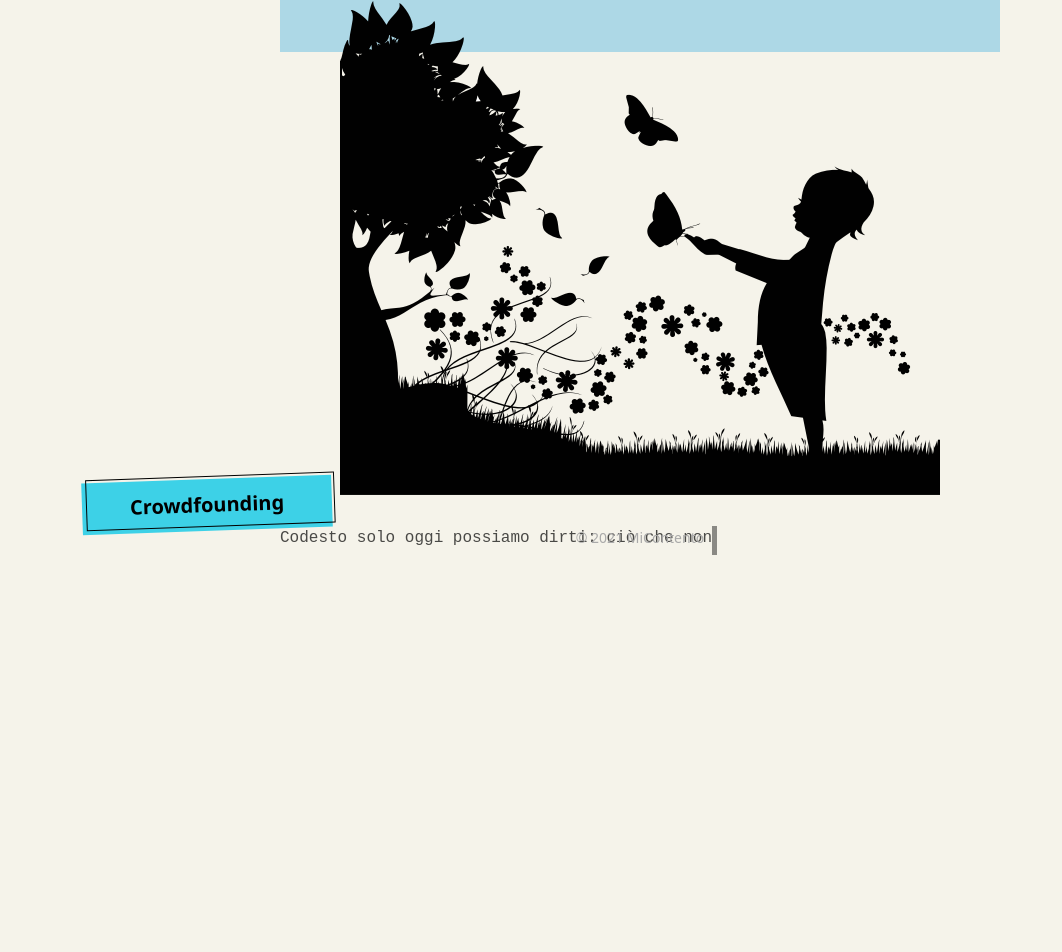
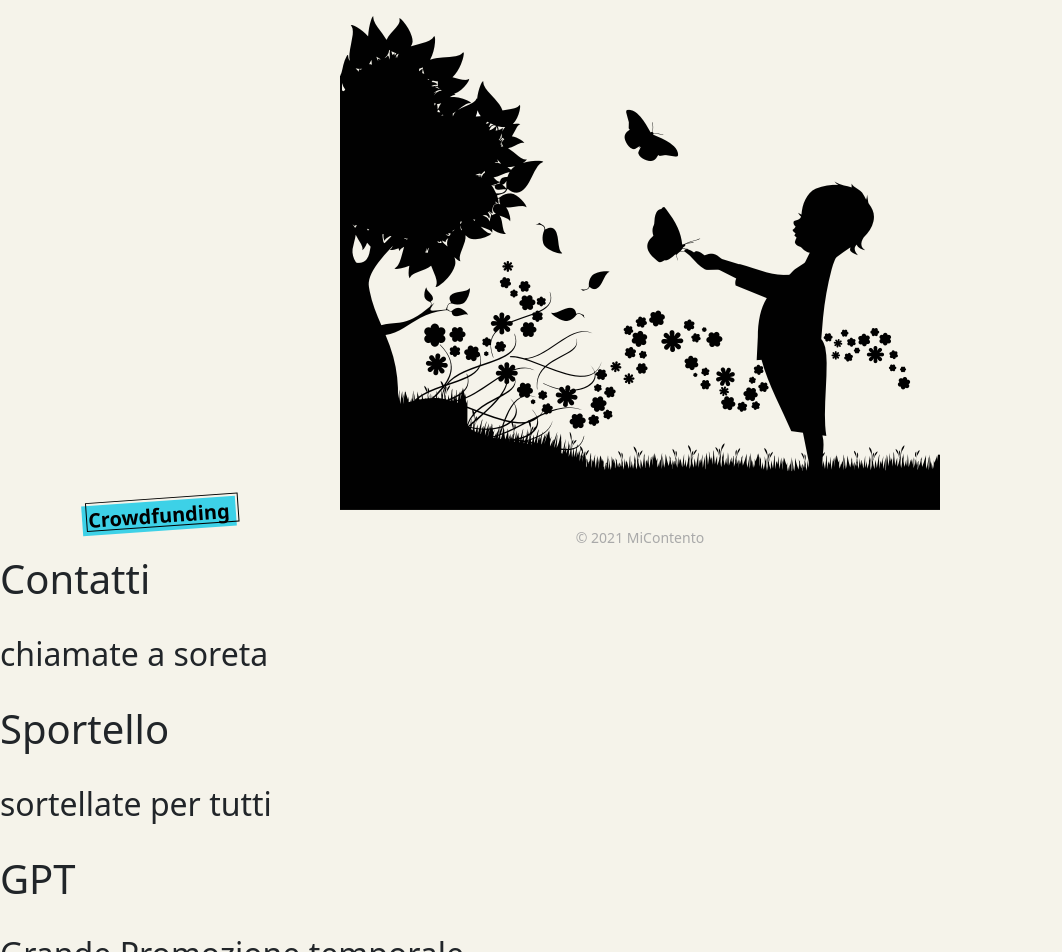
Before and after one commit to axamon/micontentoreact, a React (Create React App) app: page / in a window 1280 px wide. Shown: the part 245-1197 px from the top of the page, without its empty margins (0-1062 px from the left). Built offline with nearby package versions, Linux system fonts and the light colour scheme.

Commit message:
crowdfunding

```diff
--- a/package.json
+++ b/package.json
@@ -12,6 +12,7 @@
     "react-dom": "^18.1.0",
     "react-parallax-tilt": "^1.7.15",
     "react-scripts": "5.0.1",
+    "sass": "^1.51.0",
     "web-vitals": "^2.1.4"
   },
   "scripts": {
--- a/src/App.css
+++ b/src/App.css
@@ -23,11 +23,42 @@ body {
   --article-load-delay: calc(var(--nav-load-time)+var(--nav-link-load-time))
 }
 
+#contatti {
+  display: flex;
+  flex-direction: column;
+  text-align: left;
+
+  top: 800px;
+  position: absolute;
+}
+
+#sportello {
+  display: flex;
+  flex-direction: column;
+  text-align: left;
+
+  top: 950px;
+  position: absolute;
+}
+
+#gpt {
+  display: flex;
+  flex-direction: column;
+  text-align: left;
+
+  top: 1100px;
+  position: absolute;
+}
+
 nav {
   background-color: rgb(9, 61, 92);
   color: white;
   animation: nav-load 300ms ease-in;
   top: 0;
+}
+
+a:hover{
+  color: white;
 }
 
 @keyframes nav-load {
@@ -167,62 +198,7 @@ i{
   padding: auto;
 }
 
-.crowdfounding {
-  position: absolute;
-  bottom: 3vh;
+
+.cursor-pointer{
+  cursor: pointer;
 }
-
-
-
-/* CSS */
-.button-53 {
-  background-color: #3DD1E7;
-  border: 0 solid #E5E7EB;
-  box-sizing: border-box;
-  color: #000000;
-  display: flex;
-  font-family: ui-sans-serif,system-ui,-apple-system,system-ui,"Segoe UI",Roboto,"Helvetica Neue",Arial,"Noto Sans",sans-serif,"Apple Color Emoji","Segoe UI Emoji","Segoe UI Symbol","Noto Color Emoji";
-  font-size: 1rem;
-  font-weight: 700;
-  justify-content: center;
-  line-height: 1.75rem;
-  padding: .75rem 1.65rem;
-  position: relative;
-  text-align: center;
-  text-decoration: none #000000 solid;
-  text-decoration-thickness: auto;
-  width: 100%;
-  max-width: 460px;
-  position: relative;
-  cursor: pointer;
-  transform: rotate(-2deg);
-  user-select: none;
-  -webkit-user-select: none;
-  touch-action: manipulation;
-}
-
-.button-53:focus {
-  outline: 0;
-}
-
-.button-53:after {
-  content: '';
-  position: absolute;
-  border: 1px solid #000000;
-  bottom: 4px;
-  left: 4px;
-  width: calc(100% - 1px);
-  height: calc(100% - 1px);
-}
-
-.button-53:hover:after {
-  bottom: 2px;
-  left: 2px;
-}
-
-@media (min-width: 768px) {
-  .button-53 {
-    padding: .75rem 3rem;
-    font-size: 1.25rem;
-  }
-}
--- a/src/App.js
+++ b/src/App.js
@@ -4,6 +4,8 @@ import Typewriter from './components/typewriter/Typewriter';
 import Tilt from 'react-parallax-tilt';
 import 'bootstrap/dist/css/bootstrap.min.css';
 import './App.css';
+import Crowdfunding from './components/crowdfunding/Crowdfunding';
+// import Spin from './components/spin/Spin';
 
 
 
@@ -14,26 +16,30 @@ function App() {
       <div class="circle2"></div>
       <div class="grid-container">
         <div class="grid-item"></div>
-        <div class="grid-item"><Title titolo="MiContento"/></div>
+        <div class="grid-item"></div>
         <div class="grid-item"></div>
 
         <div class="grid-item"></div>
-        <div class="grid-item"><Typewriter text="Unità di misura di senso."/></div>
+        <div class="grid-item">
+        </div>
         <div class="grid-item"></div>
 
         <div class="grid-item"></div>
-        <div class="grid-item mt-4 text-center">
+        <div class="cursor-pointer grid-item mt-4 text-center">
           <Tilt trackOnWindow="true" gyroscope="true" tiltReverse="true">
+          <Title titolo="MiContento"/>
           <nav>
             <ul>
-                <li><a href="#">Contatti</a></li>
-                <li><a href="#">Sportello</a></li>
-                <li><a href="#">GPT</a></li>
+                <li><a href="#contatti">Contatti</a></li>
+                <li><a href="#sportello">Sportello</a></li>
+                <li><a href="#gpt">GPT</a></li>
             </ul>
           </nav>
-            <div style={{ height: '10vw', backgroundColor: 'lightblue' }}>
+          <Typewriter text="Unità di misura di senso."/>
+
+            <div style={{ height: '10vw', backgroundColor: '' }}>
               <img class="img-fluid" src="Floral-Child-Silhouette.png" />
-              <Typewriter text="Codesto solo oggi possiamo dirti: ciò che non siamo e ciò che non vogliamo." />
+              {/* <Typewriter text="Codesto solo oggi possiamo dirti: ciò che non siamo e ciò che non vogliamo." /> */}
 
             </div>
           </Tilt>
@@ -44,8 +50,25 @@ function App() {
         </div>
       </div>
       <div className='container'>
-        <div className='crowdfounding'><button class="button-53" role="button">Crowdfounding</button></div>
+        <Crowdfunding />
       </div>
+      <div id='contatti' name="contatti">
+        <h1>Contatti</h1>
+        <br></br>
+        <h2>chiamate a soreta</h2>
+      </div>
+      <div id='sportello' name="sportello">
+        <h1>Sportello</h1>
+        <br></br>
+        <h2>sortellate per tutti</h2>
+      </div>
+      <div id='gpt' name="gpt">
+        <h1>GPT</h1>
+        <br></br>
+        <h2>Grande Promozione temporale</h2>
+      </div>
+
+
       <Footer owner="MiContento" />
     </div>
   );
--- /dev/null
+++ b/src/components/crowdfunding/Crowdfunding.css
@@ -0,0 +1,59 @@
+
+.crowdfunding {
+    position: fixed;
+    bottom: 3vh;
+  }
+
+/* CSS */
+.button-53 {
+    background-color: #3DD1E7;
+    border: 0 solid #E5E7EB;
+    box-sizing: border-box;
+    color: #000000;
+    display: flex;
+    font-family: ui-sans-serif,system-ui,-apple-system,system-ui,"Segoe UI",Roboto,"Helvetica Neue",Arial,"Noto Sans",sans-serif,"Apple Color Emoji","Segoe UI Emoji","Segoe UI Symbol","Noto Color Emoji";
+    font-size: 3vh;
+    font-weight: 700;
+    justify-content: center;
+    line-height: 1.75rem;
+    /* padding: .75rem 1.65rem; */
+    position: relative;
+    text-align: center;
+    text-decoration: none #000000 solid;
+    text-decoration-thickness: auto;
+    width: 100%;
+    max-width: 460px;
+    position: relative;
+    cursor: pointer;
+    transform: rotate(-4deg);
+    user-select: none;
+    -webkit-user-select: none;
+    touch-action: manipulation;
+    vertical-align: middle;
+  }
+
+  .button-53:focus {
+    outline: 0;
+  }
+
+  .button-53:after {
+    content: '';
+    position: absolute;
+    border: 1px solid #000000;
+    bottom: 4px;
+    left: 4px;
+    width: calc(100% - 1px);
+    height: calc(100% - 1px);
+  }
+
+  .button-53:hover:after {
+    bottom: 2px;
+    left: 2px;
+  }
+
+  @media (min-width: 768px) {
+    .button-53 {
+      /* padding: .75rem 3rem; */
+      font-size: 1.25rem;
+    }
+  }
--- /dev/null
+++ b/src/components/crowdfunding/Crowdfunding.jsx
@@ -0,0 +1,10 @@
+import React, { Component } from 'react'
+import './Crowdfunding.css';
+
+export default class Crowdfunding extends Component {
+  render() {
+    return (
+        <div className='crowdfunding'><button onClick={()=> window.open("https://www.kickstarter.com/", "_blank")} class="button-53" role="button" placeholder="Crowdfunding">Crowdfunding</button></div>
+    )
+  }
+}
--- /dev/null
+++ b/src/components/spin/Spin.css
@@ -0,0 +1,234 @@
+/* Box sizing rules */
+*,
+*::before,
+*::after {
+  box-sizing: border-box;
+}
+
+/* Remove default margin and padding and reset fonts */
+* {
+  margin: 0;
+  padding: 0;
+  font: inherit;
+}
+
+/* Remove list styles on ul, ol elements with a list role, which suggests default styling will be removed */
+ul[role=list],
+ol[role=list] {
+  list-style: none;
+}
+
+/* Set core body defaults */
+body {
+  min-height: 100vh;
+  text-rendering: optimizeSpeed;
+  line-height: 1.5;
+}
+
+/* Make images easier to work with */
+img,
+picture {
+  max-width: 100%;
+  display: block;
+}
+
+/* Remove all animations, transitions and smooth scroll for people that prefer not to see them */
+@media (prefers-reduced-motion: reduce) {
+  html:focus-within {
+    scroll-behavior: auto;
+  }
+
+  *,
+*::before,
+*::after {
+    animation-duration: 0.01ms !important;
+    animation-iteration-count: 1 !important;
+    transition-duration: 0.01ms !important;
+    scroll-behavior: auto !important;
+  }
+}
+:root {
+  --green-light: hsl(123deg, 47%, 74%);
+  --green-dark: #2e7f32;
+  --blue-light: hsl(210deg, 47%, 74%);
+  --blue-dark: #2e577f;
+  --orange-light: hsl(34deg, 93%, 77%);
+  --orange-dark: #b66a07;
+  --purple-light: hsl(231deg, 44%, 76%);
+  --purple-dark: #334084;
+  --yellow-light: hsl(54deg, 76%, 79%);
+  --yellow-dark: #afa018;
+  --brown-light: hsl(20deg, 41%, 69%);
+  --brown-dark: #68402c;
+  --red-light: hsl(0deg, 59%, 76%);
+  --red-dark: #922626;
+  --pink-light: hsl(295deg, 42%, 72%);
+  --pink-dark: #6e2f74;
+  --white-light: hsl(0deg, 0%, 100%);
+  --white-dark: #999999;
+}
+
+body {
+  font-family: system-ui;
+  display: grid;
+  min-height: 100vh;
+  place-content: center;
+  overflow: hidden;
+}
+
+.orbit {
+    z-index: 2;
+    align-items: center;
+    display: block;
+    position: fixed;
+  --size: 12rem;
+  --speed: 120s;
+}
+.orbit .center-image {
+  width: var(--size);
+  position: fixed;
+  z-index: 10;
+}
+.orbit .center-image img {
+  position: absolute;
+  transition: opacity 500ms;
+}
+.orbit .center-image img:not(:first-child):hover {
+  opacity: 0;
+}
+.orbit ul {
+  display: grid;
+  place-items: center;
+  width: var(--size);
+  height: var(--size);
+  position: relative;
+  list-style: none;
+  --icon-bg: var(--green-light);
+  --text-bg: var(--green-dark);
+  transform-origin: center;
+  animation: orbit var(--speed) linear infinite;
+}
+.orbit ul:hover {
+  animation-play-state: paused;
+  --orbit-play-state: paused;
+}
+.orbit li {
+  --icon-bg: pink;
+  --text-bg: blue;
+  position: absolute;
+  width: 8rem;
+  aspect-ratio: 1/1;
+  border-radius: 50%;
+  font-weight: 500;
+  color: var(--white-light);
+  text-align: center;
+  line-height: 1;
+  display: grid;
+  place-items: center;
+}
+.orbit li:hover {
+  --throb-play-state: paused;
+}
+.orbit li:nth-child(1) {
+  --throb-delay: 0ms;
+}
+.orbit li:nth-child(2) {
+  --throb-delay: 500ms;
+}
+.orbit li:nth-child(3) {
+  --throb-delay: 1000ms;
+}
+.orbit li:nth-child(4) {
+  --throb-delay: 1500ms;
+}
+.orbit li:nth-child(5) {
+  --throb-delay: 2000ms;
+}
+.orbit li:nth-child(6) {
+  --throb-delay: 2500ms;
+}
+.orbit li:nth-child(7) {
+  --throb-delay: 3000ms;
+}
+.orbit li:nth-child(8) {
+  --throb-delay: 3500ms;
+}
+.orbit li > * {
+  width: 100%;
+  height: 100%;
+  display: grid;
+  place-items: center;
+  border-radius: inherit;
+  position: absolute;
+  animation: orbit var(--speed) linear reverse infinite, throb 1s var(--throb-delay) ease-in-out infinite alternate;
+  animation-play-state: var(--orbit-play-state, running), var(--throb-play-state, running);
+}
+.orbit li > div {
+  background-color: var(--icon-bg);
+}
+.orbit li > p {
+  background: var(--text-bg);
+  transition: opacity 500ms;
+  opacity: 0;
+}
+.orbit li:hover > p {
+  opacity: 1;
+}
+.orbit li:nth-child(1) {
+  --icon-bg: var(--blue-light);
+  --text-bg: var(--blue-dark);
+  transform: translate(15rem, 0rem);
+}
+.orbit li:nth-child(2) {
+  --icon-bg: var(--green-light);
+  --text-bg: var(--green-dark);
+  transform: translate(10rem, 10rem);
+}
+.orbit li:nth-child(3) {
+  --icon-bg: var(--pink-light);
+  --text-bg: var(--pink-dark);
+  transform: translate(0, 15rem);
+}
+.orbit li:nth-child(4) {
+  --icon-bg: var(--red-light);
+  --text-bg: var(--red-dark);
+  transform: translate(-10rem, 10rem);
+}
+.orbit li:nth-child(5) {
+  --icon-bg: var(--brown-light);
+  --text-bg: var(--brown-dark);
+  transform: translate(-15rem, 0rem);
+}
+.orbit li:nth-child(6) {
+  --icon-bg: var(--yellow-light);
+  --text-bg: var(--yellow-dark);
+  transform: translate(-10rem, -10rem);
+}
+.orbit li:nth-child(7) {
+  --icon-bg: var(--purple-light);
+  --text-bg: var(--purple-dark);
+  transform: translate(0, -15rem);
+}
+.orbit li:nth-child(8) {
+  --icon-bg: var(--orange-light);
+  --text-bg: var(--orange-dark);
+  transform: translate(10rem, -10rem);
+}
+
+@keyframes orbit {
+  100% {
+    rotate: 1turn;
+  }
+}
+@keyframes hold-position {
+  100% {
+    rotate: -1turn;
+  }
+}
+@keyframes throb {
+  100% {
+    scale: 1.05;
+  }
+}
+
+/*# sourceMappingURL=style.css.map */
--- /dev/null
+++ b/src/components/spin/Spin.jsx
@@ -0,0 +1,51 @@
+import React, { Component } from 'react'
+import './Spin.css';
+import './Spin.css.map';
+
+
+export default class Spin extends Component {
+  render() {
+    return (
+        <div class="orbit">
+            <div class="center-image">
+          <img src="assets/woman.png" alt="" />
+          <img src="assets/man.png" alt="" />
+            </div>
+            <ul>
+            <li>
+                <div><img src="assets/analytics.svg" alt=""/></div>
+                <p>Analytics & Reporting</p>
+            </li>
+            <li>
+                <div><img src="assets/calendar.svg" alt=""/></div>
+                <p>Time & Attendance</p>
+            </li>
+            <li>
+                <div><img src="assets/person.svg" alt=""/></div>
+                <p>Onboarding</p>
+            </li>
+            <li>
+                <div><img src="assets/finger-print.svg" alt=""/></div>
+                <p>HR Information System</p>
+            </li>
+            <li>
+                <div><img src="assets/coconut.svg" alt=""/></div>
+                <p>Leaves & Holidays</p>
+            </li>
+            <li>
+                <div><img src="assets/logout.svg" alt=""/></div>
+                <p>Exit & Off-boarding</p>
+            </li>
+            <li>
+                <div><img src="assets/plane-1.svg" alt=""/></div>
+                <p>Travel & Requisitions</p>
+            </li>
+            <li>
+                <div><img src="assets/law.svg" alt=""/></div>
+                <p>Disciplinary</p>
+            </li>
+            </ul>
+        </div>
+    )
+  }
+}
```
Also changed, not shown: public/index.html (+1 -6 lines), 2 other files (tests, documents, lock files or other folders).
